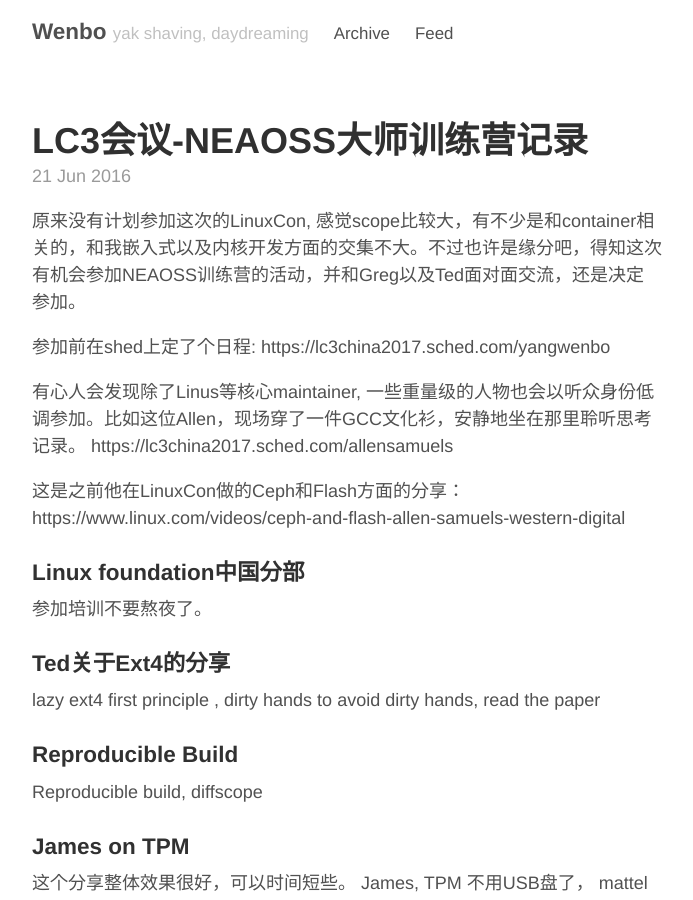
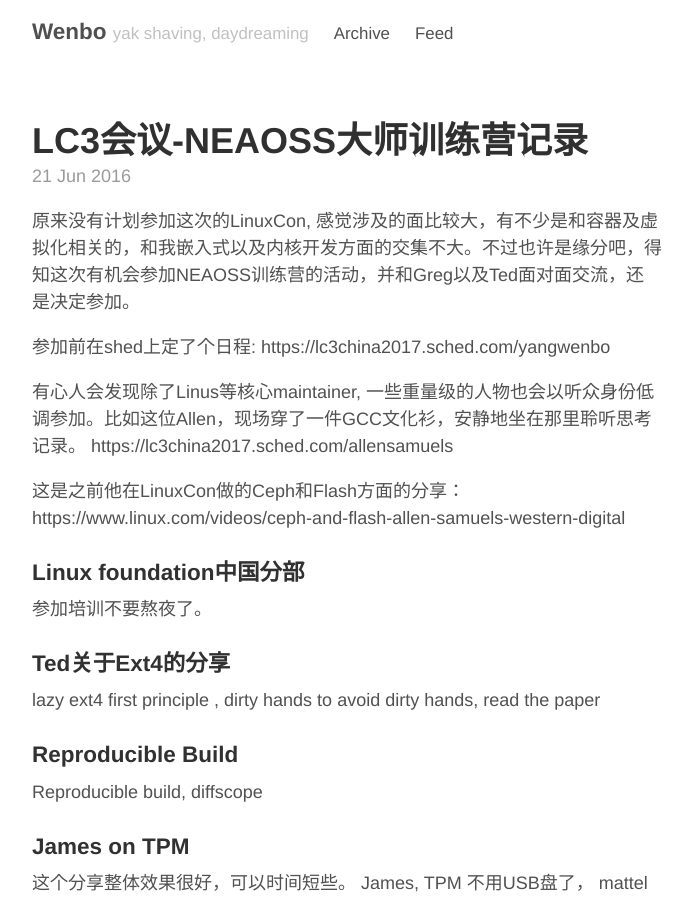
Before and after one commit to WenboYang/WenboYang.github.io, a Jekyll site: the page built from _posts/2016-6-21-linuxcon-beijing-summary.md, in a window 1280 px wide and 900 px high. Shown: the whole window, without its empty margins (293-986 px from the left). Built offline with Jekyll 4.4.1, drawn with Linux system fonts in a browser that asks for light colours; comment, search, counter and statistics services are not loaded.

Commit message:
Update 2016-6-21-linuxcon-beijing-summary.md

```diff
--- a/_posts/2016-6-21-linuxcon-beijing-summary.md
+++ b/_posts/2016-6-21-linuxcon-beijing-summary.md
@@ -4,7 +4,7 @@ title: LC3会议-NEAOSS大师训练营记录
 comments: true
 ---
 
-原来没有计划参加这次的LinuxCon, 感觉scope比较大，有不少是和container相关的，和我嵌入式以及内核开发方面的交集不大。不过也许是缘分吧，得知这次有机会参加NEAOSS训练营的活动，并和Greg以及Ted面对面交流，还是决定参加。
+原来没有计划参加这次的LinuxCon, 感觉涉及的面比较大，有不少是和容器及虚拟化相关的，和我嵌入式以及内核开发方面的交集不大。不过也许是缘分吧，得知这次有机会参加NEAOSS训练营的活动，并和Greg以及Ted面对面交流，还是决定参加。
 
 参加前在shed上定了个日程:
 https://lc3china2017.sched.com/yangwenbo
```
